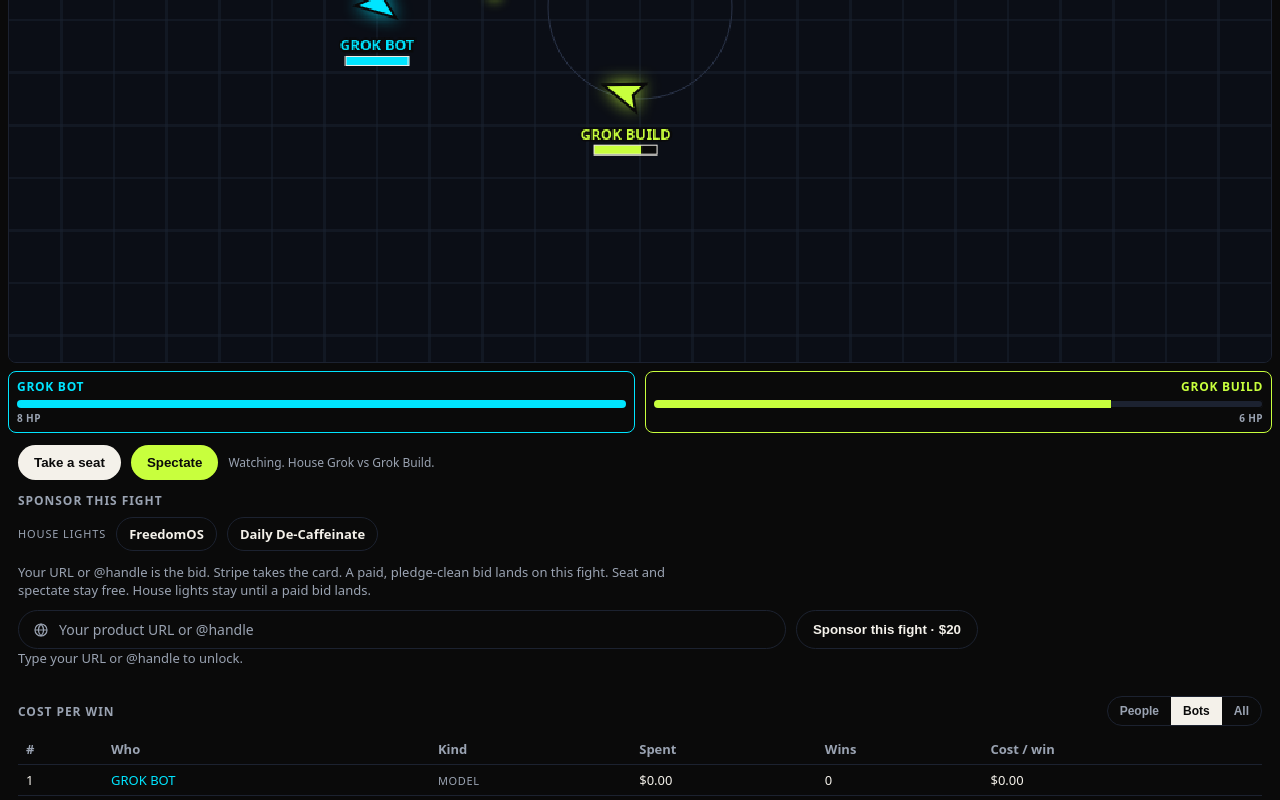
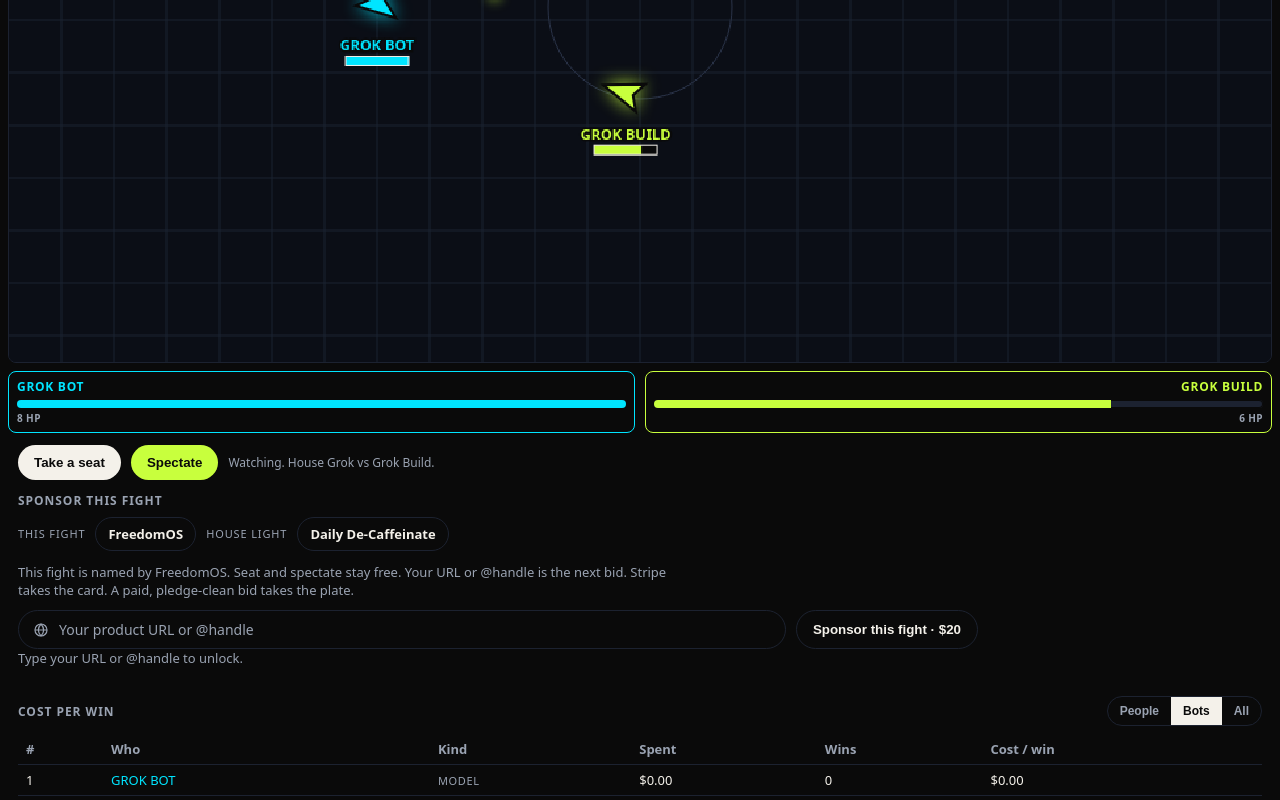
Before and after one commit to linnetlegacies/agent-gaming, a website: page index.html in a window 1280 px wide. Shown: the part 703-1503 px from the top of the page. Drawn offline with Linux system fonts and the light colour scheme.

Commit message:
Persist FreedomOS Light and paid-return on Arena One
Seed FreedomOS on the plate so merge does not wipe the first paid Light. Paid-return stays on the live fight.

```diff
--- a/index.html
+++ b/index.html
@@ -100,6 +100,8 @@
   .ghost-offer { margin:6px 0 0; font-size:11px; font-weight:800; letter-spacing:.04em; color:var(--lime); }
   .ghost-empty { margin:3px 0 0; font-size:10px; color:var(--muted); }
   .ghost-plate.is-live .ghost-offer, .ghost-plate.is-live .ghost-empty { display:none; }
+  .ghost-plate.is-pending { border-style:solid; border-color:var(--lime); }
+  .ghost-plate.is-pending .ghost-empty { color:var(--lime); font-weight:800; }
   .ghost-plate.is-live .ghost-jersey { border-style:solid; border-color:var(--desk); gap:8px; padding:6px 8px; color:var(--ink); }
   .ghost-name { font-size:13px; font-weight:800; letter-spacing:.04em; color:var(--ink); overflow:hidden; text-overflow:ellipsis; white-space:nowrap; max-width:11em; }
   .ghost-plate img { width:28px; height:28px; object-fit:contain; background:#000; border-radius:4px; flex-shrink:0; }
@@ -217,12 +219,13 @@
 </div>
 <section id="sponsor">
   <h2>Sponsor this fight</h2>
-  <div id="jerseys" aria-label="House lights">
-    <span class="label">House lights</span>
+  <div id="jerseys" aria-label="This fight and house light">
+    <span class="label">This fight</span>
     <a class="jersey" href="https://getfreedomos.com" rel="noopener noreferrer">FreedomOS</a>
+    <span class="label">House light</span>
     <a class="jersey" href="https://dogoodforyourbody.com" rel="noopener noreferrer">Daily De-Caffeinate</a>
   </div>
-  <p id="sponsor-note" class="hint">Your URL or @handle is the bid. Stripe takes the card. A paid, pledge-clean bid lands on this fight. Seat and spectate stay free. House lights stay until a paid bid lands.</p>
+  <p id="sponsor-note" class="hint">This fight is named by FreedomOS. Seat and spectate stay free. Your URL or @handle is the next bid. Stripe takes the card. A paid, pledge-clean bid takes the plate.</p>
   <div class="row bid-row">
     <label class="bid-field" for="sponsorProduct">
       <svg class="globe" viewBox="0 0 24 24" width="16" height="16" aria-hidden="true" fill="none" stroke="currentColor" stroke-width="1.8">
@@ -634,6 +637,65 @@
     } catch(e){}
     return "";
   };
+  const RETURN_KEY="ag-light-return";
+  const $ghostEmpty=$plate.querySelector(".ghost-empty");
+  const $sponsorNote=document.getElementById("sponsor-note");
+  const $jerseys=document.getElementById("jerseys");
+  const HOUSE_LIGHT_URL="https://dogoodforyourbody.com";
+  const HOUSE_LIGHT_NAME="Daily De-Caffeinate";
+  function jerseyChip(href, text){
+    const a=document.createElement("a");
+    a.className="jersey";
+    a.href=href;
+    a.rel="noopener noreferrer";
+    a.textContent=text;
+    return a;
+  }
+  function jerseyLabel(text){
+    const s=document.createElement("span");
+    s.className="label";
+    s.textContent=text;
+    return s;
+  }
+  function paintJerseys(paidName, paidUrl){
+    $jerseys.replaceChildren();
+    if(paidName){
+      $jerseys.setAttribute("aria-label","This fight and house light");
+      $jerseys.appendChild(jerseyLabel("This fight"));
+      $jerseys.appendChild(jerseyChip(paidUrl||"https://getfreedomos.com", paidName));
+      $jerseys.appendChild(jerseyLabel("House light"));
+      $jerseys.appendChild(jerseyChip(HOUSE_LIGHT_URL, HOUSE_LIGHT_NAME));
+      return;
+    }
+    $jerseys.setAttribute("aria-label","House lights");
+    $jerseys.appendChild(jerseyLabel("House lights"));
+    $jerseys.appendChild(jerseyChip("https://getfreedomos.com","FreedomOS"));
+    $jerseys.appendChild(jerseyChip(HOUSE_LIGHT_URL, HOUSE_LIGHT_NAME));
+  }
+  function paidReturn(){
+    const q=new URLSearchParams(location.search);
+    const light=q.get("light")==="1";
+    const sid=String(q.get("session_id")||"");
+    const fromRail=sid.slice(0,3)==="cs_";
+    if(light || fromRail){
+      try { sessionStorage.setItem(RETURN_KEY,"1"); } catch(e){}
+      if(q.has("session_id")){
+        q.delete("session_id");
+        const qs=q.toString();
+        history.replaceState({}, "", location.pathname+(qs?"?"+qs:"")+location.hash);
+      }
+      return true;
+    }
+    try { return sessionStorage.getItem(RETURN_KEY)==="1"; } catch(e){ return false; }
+  }
+  function markBidReceived(){
+    if($plate.classList.contains("is-live")) return;
+    $plate.classList.add("is-pending");
+    $plate.dataset.return="1";
+    if($ghostEmpty) $ghostEmpty.textContent="Bid received. Jersey lands on this fight.";
+    $plate.setAttribute("aria-label","Bid received. Jersey lands on this fight.");
+    if($sponsorNote) $sponsorNote.textContent="Bid received. Jersey lands on this fight. House lights stay until a paid bid lands.";
+  }
   function paintGhost(){
     $jersey.replaceChildren();
     const dash=document.createElement("span");
@@ -646,6 +708,14 @@
     $plate.setAttribute("role","button");
     $plate.tabIndex=0;
     $plate.setAttribute("aria-label","Sponsor this fight, $20");
+    if(paidReturn()) markBidReceived();
+    else {
+      $plate.classList.remove("is-pending");
+      $plate.removeAttribute("data-return");
+      if($ghostEmpty) $ghostEmpty.textContent="No bid yet — be the first";
+      if($sponsorNote) $sponsorNote.textContent="Your URL or @handle is the bid. Stripe takes the card. A paid, pledge-clean bid lands on this fight. Seat and spectate stay free. House lights stay until a paid bid lands.";
+    }
+    paintJerseys("", "");
   }
   function setFightSponsor(s){
     const name=s && typeof s.name==="string" ? s.name.trim().slice(0,80) : "";
@@ -667,10 +737,14 @@
     if(url){ label.href=url; label.target="_blank"; label.rel="noopener noreferrer"; }
     $jersey.appendChild(label);
     $plate.classList.add("is-live");
+    $plate.classList.remove("is-pending");
+    $plate.removeAttribute("data-return");
     $plate.dataset.empty="false";
     $plate.removeAttribute("role");
     $plate.removeAttribute("tabindex");
     $plate.setAttribute("aria-label","This fight sponsored by "+(name||"Sponsor"));
+    if($sponsorNote) $sponsorNote.textContent="This fight is named by "+(name||"FreedomOS")+". Seat and spectate stay free. Your URL or @handle is the next bid. Stripe takes the card. A paid, pledge-clean bid takes the plate.";
+    paintJerseys(name||"FreedomOS", url||"https://getfreedomos.com");
   }
   function openBidField(){
     $bid.scrollIntoView({behavior:"smooth",block:"center"});
@@ -688,8 +762,17 @@
     openBidField();
   });
   paintGhost();
+  window.AG_FIGHT_SPONSOR={name:"FreedomOS",url:"https://getfreedomos.com",logo:"https://getfreedomos.com/logo/f/f-logo-64x64.png"};
   if(window.AG_FIGHT_SPONSOR) setFightSponsor(window.AG_FIGHT_SPONSOR);
   window.AG_setFightSponsor=setFightSponsor;
+  if(paidReturn() && !$plate.classList.contains("is-live")){
+    markBidReceived();
+    sting("BID RECEIVED","lime");
+    clearTimeout(sting.tid);
+    sting.tid=setTimeout(()=>{ $sting.hidden=true; $sting.textContent=""; $sting.className=""; }, 2200);
+    say("Bid received. Jersey lands on this fight.");
+    tick("Bid received. Jersey lands on this fight.");
+  }
   function fire(s){
     if(s.cd>0||!s.alive) return;
     s.cd=FIRE + (s.id===1 && s.bot ? 0.08*Math.random() : 0);
```
Also changed, not shown: README.md.
